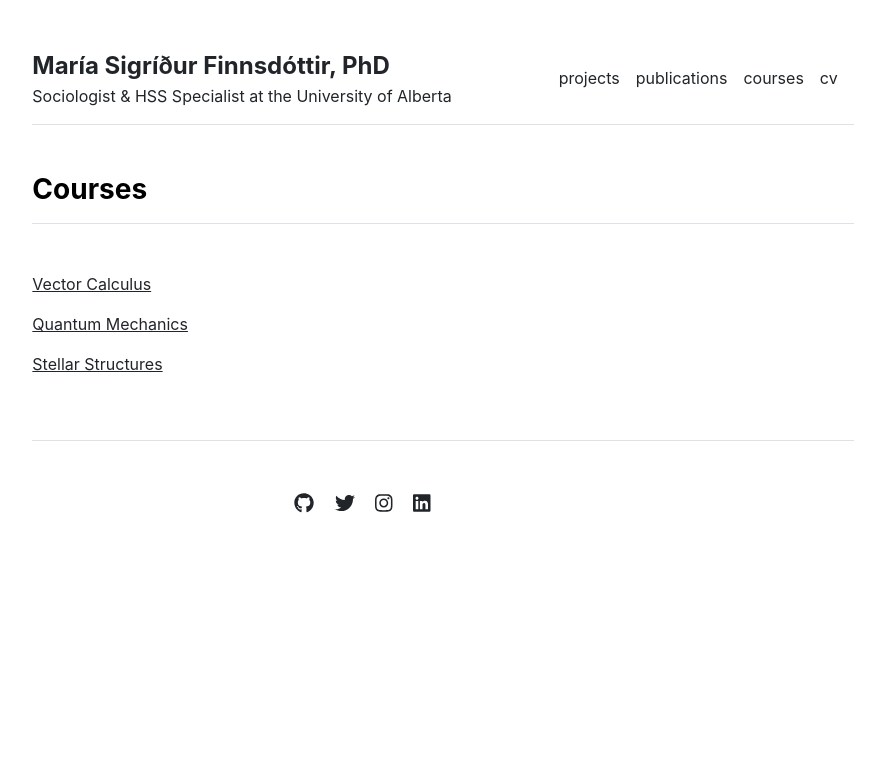
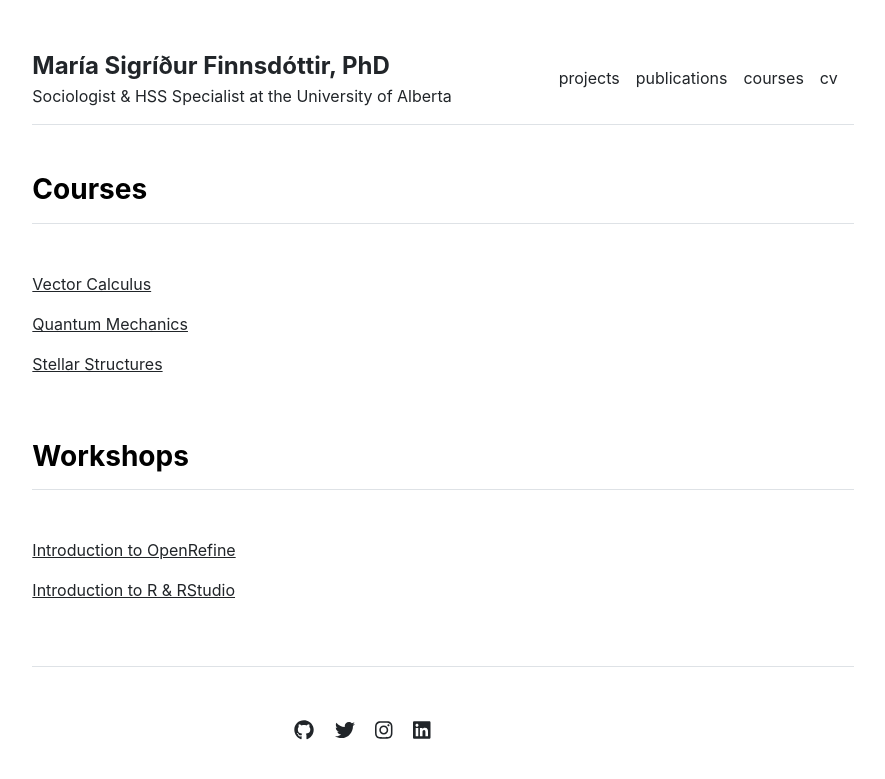
Before and after one commit to finnsdottir/finnsdottir.github.io, a Jekyll site: the page built from courses.md, in a window 1280 px wide. Shown: the top 779 px of the page, without its empty margins (197-1082 px from the left). Built offline with Jekyll 4.4.1, drawn with Linux system fonts in a browser that asks for light colours.

Commit message:
updating links

```diff
--- a/_layouts/courses.html
+++ b/_layouts/courses.html
@@ -12,3 +12,11 @@ layout: default
     {% endfor %}
   </div>
 </div>
+
+<div class="row g-5 mb-5">
+  <div>
+    <h3 class="fw-bold border-bottom pb-3 mb-5">Workshops</h3>
+      <p><a href="https://finnsdottir.github.io/openrefine_fall2025/">Introduction to OpenRefine</a></p>
+      <p><a href="https://finnsdottir.github.io/intro_r_fall2025/">Introduction to R & RStudio</a></p>
+  </div>
+</div>
--- a/_layouts/people.html
+++ b/_layouts/people.html
@@ -13,7 +13,7 @@ layout: default
     <p><a href="{{ site.github.url }}/projects/{{ project.url }}">More info</a></p>
   </div>
   <div class="col-md-6">
-    <img src="{{ site.github.url }}/{{ project.image }}" alt="Contact" width="100%">
+    <img src="{{ site.github.url }}/{{ project.image }}" alt="Contact" width="50%">
   </div>
 </div>
 {% endfor %}
```
